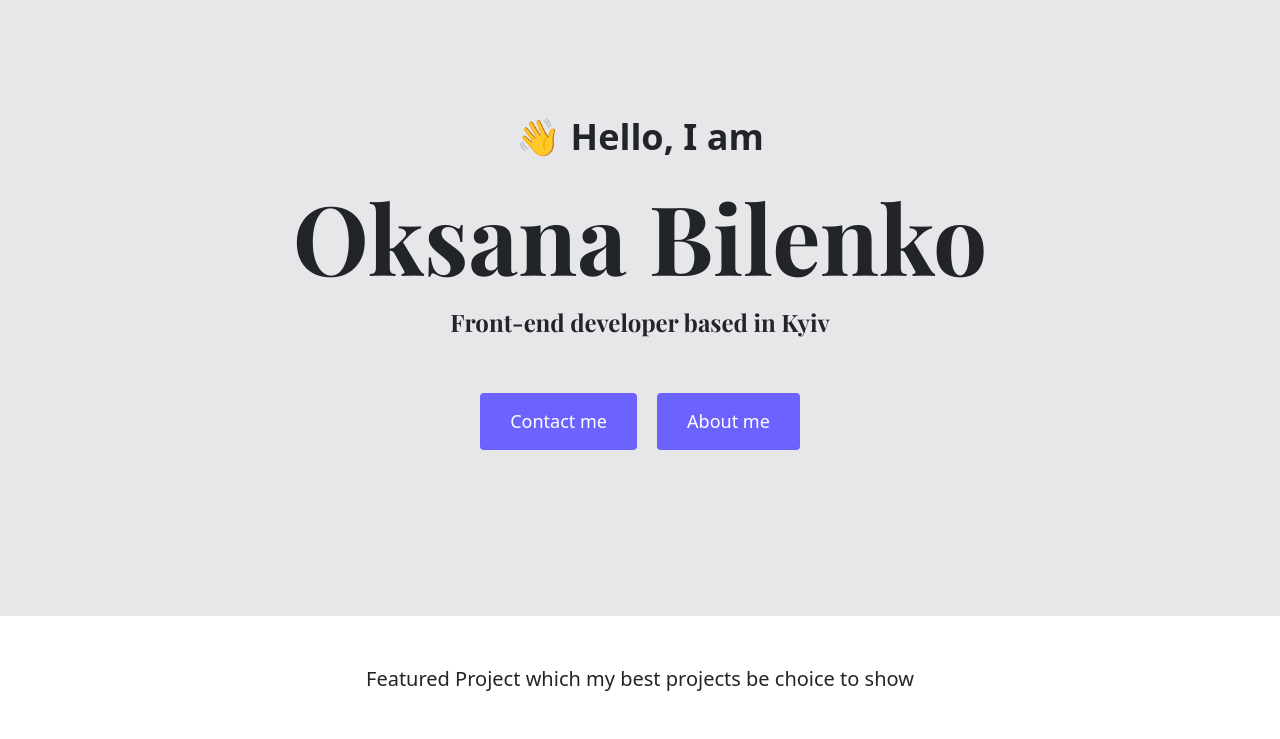
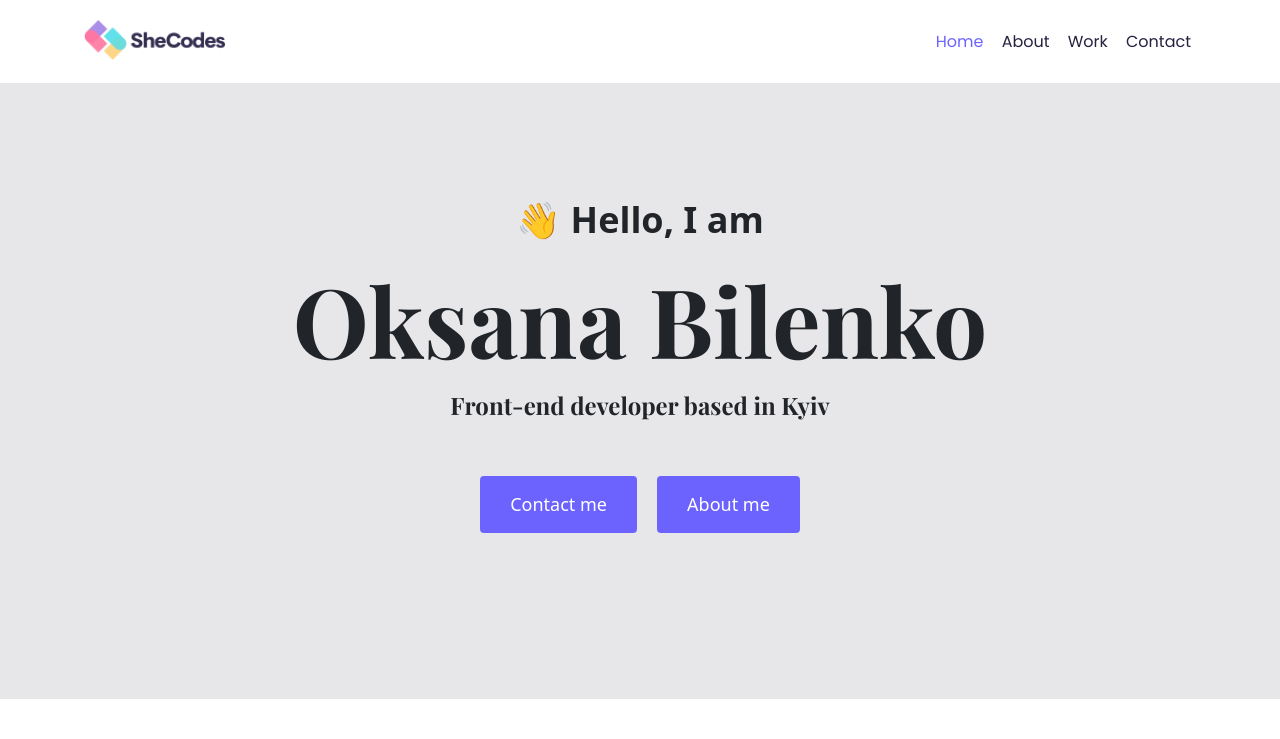
Before and after one commit to yoksana/portfolio-project, a plain HTML site: page index.html in a window 1280 px wide. Shown: the top 739 px of the page. Drawn offline with nearby package versions, Linux system fonts and the light colour scheme.

Commit message:
+nav bar

```diff
--- a/index.html
+++ b/index.html
@@ -20,6 +20,28 @@
     <title>Document</title>
   </head>
   <body>
+    <div class = "container">
+    <nav class = "d-flex justify-content-between">
+      <a href = "/">
+      <img src="images/logo_l.png" class="logo d-none d-md-block" alt="" />
+      <img src="images/logo-small.jpg" class="logo d-block d-md-none"  alt="" />
+      </a>
+      <ul>
+        <li>
+          <a href="/" class = "active">Home</a>
+        </li>
+         <li>
+          <a href="/about.html" >About</a>
+        </li>
+         <li>
+          <a href="/work.html" >Work</a>
+        </li>
+         <li>
+          <a href="/contact.html" >Contact</a>
+        </li>
+      </ul>
+    </nav>
+  </div>
     <div class="section-border">
       <p class="hello-text mb-0">👋 Hello, I am</p>
       <div class="my-name">Oksana Bilenko</div>
--- a/styles/portfolio.css
+++ b/styles/portfolio.css
@@ -46,6 +46,36 @@ h4 {
 }
 p {
   font-size: 20px;
+}
+.container {
+  margin: 0 50px;
+}
+nav img {
+  max-height: 40px;
+}
+nav {
+  padding: 20px 0;
+}
+nav ul {
+  padding: 0;
+  margin: 0;
+}
+nav li {
+  list-style: none;
+  padding: 0;
+  margin: 0 7px;
+  display: inline;
+  line-height: 42px;
+}
+nav a {
+  text-decoration: none;
+  color: #272142;
+  font-size: 16px;
+  font-family: "Poppins", sans-serif;
+}
+nav a:hover,
+nav a.active {
+  color: var(--branding-color);
 }
 
 .project-header {
```
Also changed, not shown: images/logo-small.jpg (added), images/logo_l.png (added).
